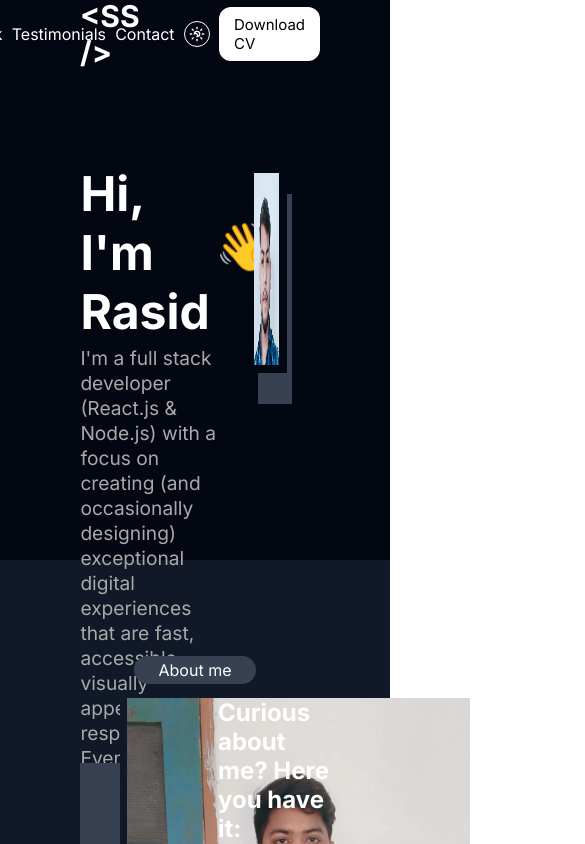
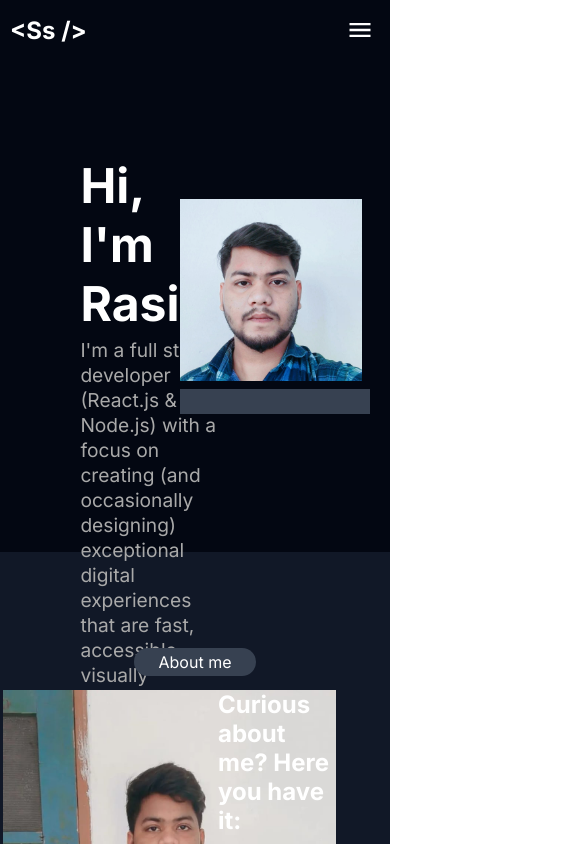
Before and after one commit to rashidekbal/DevPortfolio, a React (Create React App) app: page / in a window 390 px wide. Shown: the top 844 px of the page, 585 px wide, since content can reach past the window. Built offline with nearby package versions, Linux system fonts and the light colour scheme.

Commit message:
made nav bar responsive for phone view less than 450px width

```diff
--- a/src/App.js
+++ b/src/App.js
@@ -5,6 +5,7 @@ import { useState } from "react";
 import Me from "./components/Me";
 import About from "./components/About";
 import TechnologyPage from "./components/TechnologyPage";
+import ExperiencePage from "./components/ExperiencePage";
 
 function App() {
   const [isDark, changeIsDark] = useState(true);
@@ -14,6 +15,7 @@ function App() {
       <Me isDark={isDark}></Me>
       <About isDark={isDark}></About>
       <TechnologyPage isDark={isDark}></TechnologyPage>
+      <ExperiencePage isDark={isDark}></ExperiencePage>
     </div>
   );
 }
--- /dev/null
+++ b/src/components/ExperiencePage.jsx
@@ -0,0 +1,13 @@
+import React from "react";
+import style from "../stylings/Experience.module.css";
+function ExperiencePage({ isDark }) {
+  return (
+    <div
+      className={isDark ? style.MainConatinerDark : style.MainConatinerLight}
+    >
+      <p className={style.pageHeading}>Experience</p>
+    </div>
+  );
+}
+
+export default ExperiencePage;
--- a/src/components/Header.jsx
+++ b/src/components/Header.jsx
@@ -1,37 +1,106 @@
-import React from "react";
+import React, { useEffect, useState } from "react";
 import style from "../stylings/Header.module.css";
 import { LuSunMoon } from "react-icons/lu";
+import { IoMdClose, IoMdMenu } from "react-icons/io";
+
 function Header({ isDark, changeIsDark }) {
+  const [panelVisibility, changePanelVisibility] = useState(false);
+  const [width, setWidth] = useState();
+  useEffect(() => {
+    const width = window.innerWidth;
+    if (width <= 450) {
+      setWidth(width);
+    } else {
+      changePanelVisibility("unset");
+    }
+  }, []);
+  function linkClickHandler() {
+    if (width <= 450) {
+      changePanelVisibility(!panelVisibility);
+    }
+  }
   return (
     <div className={isDark ? style.HeaderMainDark : style.HeaderMainLight}>
       <div className={style.InnerHeader}>
         <div className={style.subDiv}>
-          <p className={style.logo}>{"<SS />"}</p>
+          <p className={style.logo}>{"<Ss />"}</p>
+          <div
+            className={style.icon}
+            onClick={() => {
+              changePanelVisibility(!panelVisibility);
+            }}
+          >
+            {!panelVisibility ? (
+              <IoMdMenu className={isDark ? style.darkLogo : style.lightLogo} />
+            ) : (
+              <IoMdClose
+                className={isDark ? style.darkLogo : style.lightLogo}
+              />
+            )}
+          </div>
         </div>
-        <div className={style.subDiv}>
+        <div
+          className={style.subDiv}
+          id={
+            panelVisibility === false
+              ? style.hidePanel
+              : panelVisibility === true && style.visiblepanel
+          }
+        >
           <ul className={style.navList}>
             <li>
-              <a href="#about" className={style.link}>
+              <a
+                href="#about"
+                className={style.link}
+                onClick={() => {
+                  linkClickHandler();
+                }}
+              >
                 About
               </a>
             </li>
             <li>
-              <a href="#work" className={style.link}>
+              <a
+                href="#work"
+                className={style.link}
+                onClick={() => {
+                  linkClickHandler();
+                }}
+              >
                 Work
               </a>
             </li>
             <li>
-              <a href="#testimonials" className={style.link}>
+              <a
+                href="#testimonials"
+                className={style.link}
+                onClick={() => {
+                  linkClickHandler();
+                }}
+              >
                 Testimonials
               </a>
             </li>
             <li>
-              <a href="#contacts" className={style.link}>
+              <a
+                href="#contacts"
+                className={style.link}
+                onClick={() => {
+                  linkClickHandler();
+                }}
+              >
                 Contact
               </a>
             </li>
             <li>
-              <span className={style.phoneView}>Switch Theme</span>
+              <span
+                className={style.phoneView}
+                onClick={() => {
+                  changeIsDark(!isDark);
+                }}
+              >
+                Switch Theme
+              </span>
               <span className={isDark ? style.darkModeSet : style.lightModeSet}>
                 <LuSunMoon
                   onClick={() => {
@@ -41,7 +110,13 @@ function Header({ isDark, changeIsDark }) {
               </span>
             </li>
             <li className={isDark ? style.cvDark : style.cvLight}>
-              <a href="#download" className={style.link}>
+              <a
+                href="#download"
+                className={style.link}
+                onClick={() => {
+                  linkClickHandler();
+                }}
+              >
                 <span> Download CV</span>
               </a>
             </li>
--- a/src/index.css
+++ b/src/index.css
@@ -4,3 +4,6 @@
   box-sizing: border-box;
   font-family: "inter";
 }
+body {
+  overflow-x: hidden;
+}
--- a/src/stylings/About.module.css
+++ b/src/stylings/About.module.css
@@ -28,7 +28,7 @@
 }
 .pageHeaderLight {
   background-color: #e5e7eb;
-  color: black;
+  color: #555e6c;
   display: inline-block;
   padding: 4px 25px;
   border-radius: 20px;
@@ -46,6 +46,11 @@
 .sections {
   width: 50%;
   height: 100%;
+}
+.sections:nth-child(1) {
+  display: flex;
+  justify-content: center;
+  align-items: center;
 }
 .AboutInfoHeader {
   font-weight: bold;
@@ -80,7 +85,7 @@
   transition-duration: 1s;
 }
 .imageHolderDark img {
-  width: 350px;
+  width: 340px;
   margin-top: -105px;
   margin-right: -85px;
   border-left: 7px solid #111827;
@@ -98,7 +103,7 @@
   transition-duration: 1s;
 }
 .imageHolderLight img {
-  width: 350px;
+  width: 340px;
   margin-top: -105px;
   margin-right: -85px;
   border-left: 7px solid white;
--- /dev/null
+++ b/src/stylings/Experience.module.css
@@ -0,0 +1,34 @@
+.MainConatinerLight {
+  height: 1140px;
+  width: 100%;
+  padding: 96px 80px;
+  background-color: #f9fafb;
+  transition: all;
+  transition-duration: 1s;
+  text-align: center;
+}
+.MainConatinerDark {
+  height: 1140px;
+  width: 100%;
+  padding: 96px 80px;
+  background-color: #111827;
+  color: #d1d5db;
+  transition: all;
+  transition-duration: 1s;
+  text-align: center;
+}
+.MainConatinerDark .pageHeading {
+  background-color: #374151;
+  padding: 4px 16px;
+  display: inline;
+  border-radius: 26px;
+  margin-bottom: 65px;
+}
+.MainConatinerLight .pageHeading {
+  background-color: #e5e7eb;
+  color: #555e6c;
+  padding: 4px 16px;
+  display: inline;
+  border-radius: 26px;
+  margin-bottom: 65px;
+}
--- a/src/stylings/Header.module.css
+++ b/src/stylings/Header.module.css
@@ -17,7 +17,6 @@
 .InnerHeader {
   height: 100%;
   width: 100%;
-
   display: flex;
   gap: 10px;
 }
@@ -27,6 +26,7 @@
   display: flex;
   align-items: center;
   justify-content: flex-end;
+  overflow: hidden;
 }
 .subDiv:nth-child(1) {
   width: 20%;
@@ -50,13 +50,19 @@
 }
 .navList li {
   margin-left: 5%;
+
+  height: 100%;
+  display: flex;
+  justify-content: center;
+  align-items: center;
+  padding: 0 10px;
+  border-radius: 8px;
 }
+
 .link {
   all: unset;
 }
-.link:hover {
-  color: lightgrey;
-}
+
 .phoneView {
   display: none;
 }
@@ -110,3 +116,136 @@
   transition: all;
   transition-duration: 1s;
 }
+.icon {
+  display: none;
+}
+#hidePanel {
+  transition: all;
+  transition-duration: 1s;
+  height: 0px;
+  overflow: hidden;
+  width: 107%;
+}
+#visiblepanel {
+  transition: all;
+  transition-duration: 1s;
+  height: 270px;
+  width: 107%;
+  overflow: hidden;
+}
+.navList li:hover {
+  background-color: rgb(96, 239, 96);
+  color: white;
+}
+.navList li:nth-child(5):hover {
+  color: rgb(96, 239, 96);
+  background: none;
+}
+.lightModeSet:hover {
+  color: rgb(96, 239, 96);
+}
+.darkModeSet:hover {
+  color: rgb(96, 239, 96);
+}
+@media (max-width: 450px) {
+  .HeaderMainLight {
+    height: auto;
+    padding: 10px;
+  }
+  .HeaderMainDark {
+    height: auto;
+    padding: 10px;
+  }
+  .InnerHeader {
+    display: block;
+    height: auto;
+  }
+  .subDiv:nth-child(1) {
+    display: flex;
+    width: 100%;
+    height: 40px;
+    align-items: center;
+    justify-content: space-between;
+  }
+  .subDiv:nth-child(2) {
+    height: auto;
+    display: block;
+
+    margin-left: -10px;
+  }
+  .logo {
+    font-family: "inter";
+    font-weight: bold;
+    font-size: 1.5rem;
+  }
+  .icon {
+    height: 40px;
+    width: 40px;
+    display: flex;
+    justify-content: center;
+    align-items: center;
+  }
+
+  .navList {
+    display: flex;
+    flex-direction: column;
+    justify-content: start;
+    align-items: start;
+  }
+  .navList li {
+    padding: 5px;
+    width: 102%;
+    display: block;
+    margin-left: -10px;
+    padding: 12px 20px;
+    height: 47px;
+  }
+  .navList li:nth-child(5) {
+    display: flex;
+    gap: 20px;
+    justify-content: space-between;
+  }
+
+  .phoneView {
+    display: block;
+  }
+  .navList li:nth-child(6) {
+    border-radius: 0px;
+  }
+  .navList li:nth-child(6):hover {
+    transition: none;
+    background-color: rgb(96, 239, 96);
+  }
+  .darkLogo {
+    font-size: 28px;
+  }
+  .lightLogo {
+    font-size: 28px;
+  }
+  .darkModeSet {
+    border: 0px;
+    border-radius: 50%;
+    padding: 1px;
+    display: flex;
+    justify-content: center;
+    align-items: center;
+    transition: all;
+    transform: rotate(180deg);
+    color: white;
+    transition-duration: 1s;
+    padding: 4px;
+  }
+  .lightModeSet {
+    border: 0px;
+  }
+  .navList li:hover {
+    background-color: rgb(96, 239, 96);
+    color: white;
+  }
+  .lightModeSet:hover {
+    color: white;
+  }
+  .lightModeSet :hover {
+    color: black;
+  }
+}
--- a/src/stylings/Me.module.css
+++ b/src/stylings/Me.module.css
@@ -24,12 +24,13 @@
 .section {
   height: 300px;
   width: 30%;
-
-  position: relative;
+  display: flex;
+  justify-content: center;
+  align-items: center;
 }
 .section:nth-child(1) {
   width: 65%;
-
+  display: block;
   position: static;
 }
 .name {
@@ -93,19 +94,18 @@
 
 .imageHolderDark {
   background-color: #374151;
-  height: 70%;
-  width: 50%;
+  height: 215px;
+  width: 215px;
   top: 10%;
   left: 25%;
-  position: absolute;
+
   transition: all;
   transition-duration: 1s;
 }
 .imageHolderLight {
-  position: absolute;
   background-color: #e5e7eb;
-  height: 70%;
-  width: 50%;
+  height: 215px;
+  width: 215px;
   top: 10%;
   left: 25%;
   transition: all;
@@ -115,9 +115,9 @@
 .avatarDark {
   transition: all;
   transition-duration: 1s;
-  height: 95%;
-  width: 95%;
-  position: absolute;
+  height: 190px;
+  width: 190px;
+
   top: -10%;
   left: -12%;
   border-bottom: 8px solid #030712;
@@ -128,9 +128,9 @@
 .avatarLight {
   transition: all;
   transition-duration: 1s;
-  height: 95%;
-  width: 95%;
-  position: absolute;
+  height: 190px;
+  width: 190px;
+
   top: -10%;
   left: -12%;
   border-bottom: 8px solid white;
--- a/src/stylings/Techonlogy.module.css
+++ b/src/stylings/Techonlogy.module.css
@@ -45,3 +45,8 @@
   height: 64px;
   width: 64px;
 }
+@media (max-width: 450px) {
+  .subgrid {
+    flex-direction: column;
+  }
+}
```
